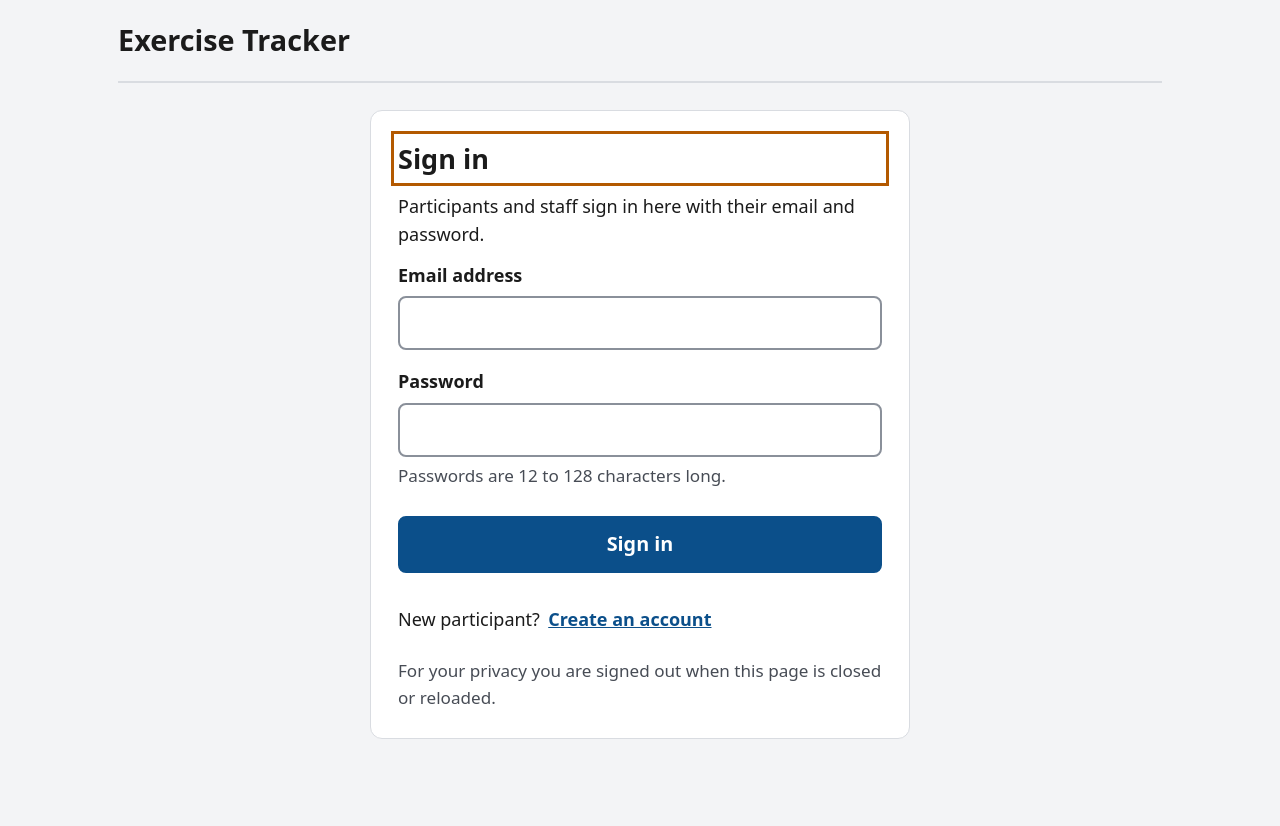
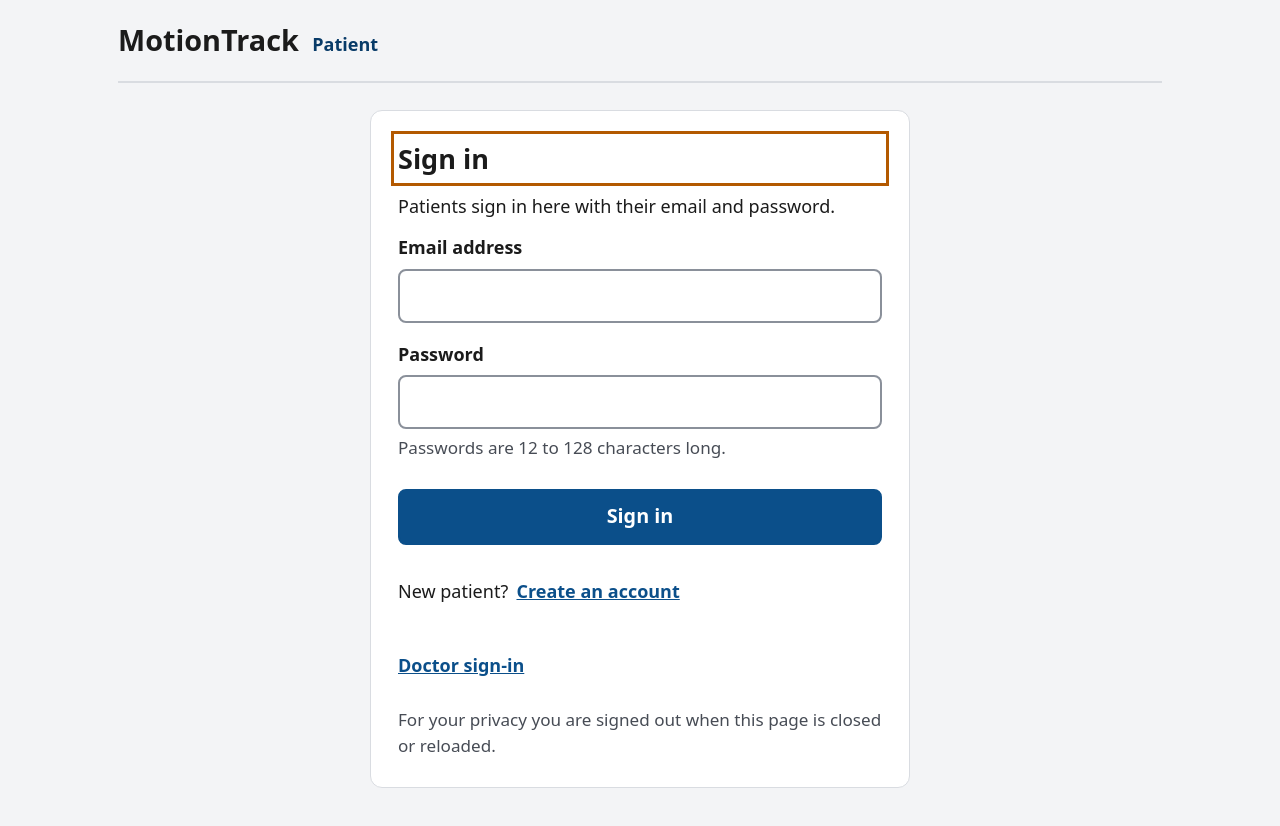
Before and after one commit to will-iam08/ece198-exercise-tracker, a React (Vite) app in the folder frontend/: page / in a window 1280 px wide. Shown: the top 826 px of the page. Built offline with nearby package versions, Linux system fonts and the light colour scheme; no server answers.

Commit message:
Add MotionTrack branding and separate patient/doctor sign-in

```diff
--- a/frontend/index.html
+++ b/frontend/index.html
@@ -3,7 +3,7 @@
   <head>
     <meta charset="UTF-8" />
     <meta name="viewport" content="width=device-width, initial-scale=1.0" />
-    <title>Exercise Tracker</title>
+    <title>MotionTrack</title>
   </head>
   <body>
     <div id="root"></div>
--- a/frontend/src/App.jsx
+++ b/frontend/src/App.jsx
@@ -2,6 +2,13 @@ import { useAuth } from './auth.jsx';
 import { AuthScreen } from './components/AuthScreen.jsx';
 import { ParticipantApp } from './components/ParticipantApp.jsx';
 import { StaffApp } from './components/StaffApp.jsx';
+import { currentPortal } from './lib/route.js';
+
+// Tasks 5-6 replace these two with PatientApp and DoctorApp.
+const PatientView = ParticipantApp;
+const DoctorView = StaffApp;
+
+const portal = currentPortal();
 
 export default function App() {
   const { user, logout } = useAuth();
@@ -9,19 +16,22 @@ export default function App() {
     <>
       <a className="skip-link" href="#main">Skip to main content</a>
       <header className="site-header">
-        <h1>Exercise Tracker</h1>
+        <div className="brand">
+          <h1>MotionTrack</h1>
+          <p className="portal-label">{portal === 'doctor' ? 'Doctor' : 'Patient'}</p>
+        </div>
         {user && (
           <div className="account">
-            <p>Signed in as <strong>{user.name}</strong>{user.role === 'staff' ? ' (staff)' : ''}</p>
+            <p>Signed in as <strong>{user.name}</strong>{user.role === 'staff' ? ' (doctor)' : ''}</p>
             <button type="button" className="button" onClick={logout}>Sign out</button>
           </div>
         )}
       </header>
       <main id="main" tabIndex={-1}>
         {/* Keyed by account so no data survives a change of user. */}
-        {!user && <AuthScreen />}
-        {user?.role === 'participant' && <ParticipantApp key={user.id} />}
-        {user?.role === 'staff' && <StaffApp key={user.id} />}
+        {!user && <AuthScreen portal={portal} />}
+        {user?.role === 'participant' && <PatientView key={user.id} />}
+        {user?.role === 'staff' && <DoctorView key={user.id} />}
         {user && !['participant', 'staff'].includes(user.role) && (
           <p className="alert alert-error" role="alert">This account type is not supported. Please sign out.</p>
         )}
--- a/frontend/src/auth.jsx
+++ b/frontend/src/auth.jsx
@@ -38,8 +38,8 @@ export function AuthProvider({ children }) {
     }
   }, [token, endSession]);
 
-  const login = useCallback(async (email, password) => {
-    startSession(await request('/api/auth/login', { method: 'POST', body: { email, password } }));
+  const login = useCallback(async (email, password, portal) => {
+    startSession(await request('/api/auth/login', { method: 'POST', body: { email, password, portal } }));
   }, [startSession]);
 
   const register = useCallback(async (name, email, password) => {
--- a/frontend/src/components/AuthScreen.jsx
+++ b/frontend/src/components/AuthScreen.jsx
@@ -3,7 +3,8 @@ import { describeError } from '../api.js';
 import { useAuth } from '../auth.jsx';
 import { ScreenHeading } from './common.jsx';
 
-export function AuthScreen() {
+export function AuthScreen({ portal = 'patient' }) {
+  const doctor = portal === 'doctor';
   const { login, register, notice } = useAuth();
   const [mode, setMode] = useState('login');
   const [name, setName] = useState('');
@@ -11,7 +12,7 @@ export function AuthScreen() {
   const [password, setPassword] = useState('');
   const [busy, setBusy] = useState(false);
   const [error, setError] = useState('');
-  const registering = mode === 'register';
+  const registering = !doctor && mode === 'register';
 
   function switchMode(next) {
     setMode(next);
@@ -29,10 +30,11 @@ export function AuthScreen() {
     setError('');
     try {
       if (registering) await register(name.trim(), email.trim(), password);
-      else await login(email.trim(), password);
+      else await login(email.trim(), password, portal);
     } catch (failure) {
       setPassword('');
-      if (failure.status === 401) setError('That email or password is not correct. Please try again.');
+      if (failure.status === 403 && failure.message) setError(failure.message);
+      else if (failure.status === 401) setError('That email or password is not correct. Please try again.');
       else if (failure.status === 409) setError('An account with this email already exists. Sign in instead.');
       else setError(describeError(failure));
       setBusy(false);
@@ -44,12 +46,14 @@ export function AuthScreen() {
     <section className="card card-narrow" aria-labelledby="auth-heading">
       {notice && <p className="alert alert-info" role="status">{notice}</p>}
       <div id="auth-heading">
-        <ScreenHeading level={2} key={mode}>{registering ? 'Create your account' : 'Sign in'}</ScreenHeading>
+        <ScreenHeading level={2} key={mode}>{registering ? 'Create your account' : doctor ? 'Doctor sign-in' : 'Sign in'}</ScreenHeading>
       </div>
       <p>
         {registering
-          ? 'Create a participant account to record your workouts.'
-          : 'Participants and staff sign in here with their email and password.'}
+          ? 'Create a patient account to record your movement exercises.'
+          : doctor
+            ? 'Doctors sign in here with their email and password.'
+            : 'Patients sign in here with their email and password.'}
       </p>
       <form onSubmit={onSubmit} noValidate>
         {registering && (
@@ -81,11 +85,18 @@ export function AuthScreen() {
           {busy ? 'Please wait…' : registering ? 'Create account' : 'Sign in'}
         </button>
       </form>
+      {!doctor && (
+        <p className="switch-mode">
+          {registering ? 'Already have an account?' : 'New patient?'}{' '}
+          <button type="button" className="button button-link" onClick={() => switchMode(registering ? 'login' : 'register')}>
+            {registering ? 'Sign in instead' : 'Create an account'}
+          </button>
+        </p>
+      )}
       <p className="switch-mode">
-        {registering ? 'Already have an account?' : 'New participant?'}{' '}
-        <button type="button" className="button button-link" onClick={() => switchMode(registering ? 'login' : 'register')}>
-          {registering ? 'Sign in instead' : 'Create an account'}
-        </button>
+        {doctor
+          ? <a className="portal-link" href="/">Patient sign-in</a>
+          : <a className="portal-link" href="/doctor">Doctor sign-in</a>}
       </p>
       <p className="hint">For your privacy you are signed out when this page is closed or reloaded.</p>
     </section>
--- /dev/null
+++ b/frontend/src/lib/route.js
@@ -0,0 +1,5 @@
+// Which sign-in entry point the page was opened on: /doctor (or below) is the
+// doctor portal; every other path is the patient portal.
+export function currentPortal(pathname = window.location.pathname) {
+  return pathname === '/doctor' || pathname.startsWith('/doctor/') ? 'doctor' : 'patient';
+}
--- a/frontend/src/styles.css
+++ b/frontend/src/styles.css
@@ -201,3 +201,11 @@ td { font-variant-numeric: tabular-nums; }
 @media (prefers-reduced-motion: no-preference) {
   .button, .nav-button { transition: background-color 0.12s; }
 }
+
+/* Branding and entry points */
+.brand { display: flex; flex-wrap: wrap; align-items: baseline; gap: 0.75rem; }
+.portal-label { margin: 0; font-weight: 600; color: var(--primary-dark); }
+.portal-link {
+  display: inline-flex; align-items: center; min-height: 3rem; font-weight: 600; color: var(--primary);
+}
+.portal-link:focus-visible { outline: 3px solid var(--primary-dark); outline-offset: 2px; }
```
Also changed, not shown: 1 other file (tests, documents, lock files or other folders).
